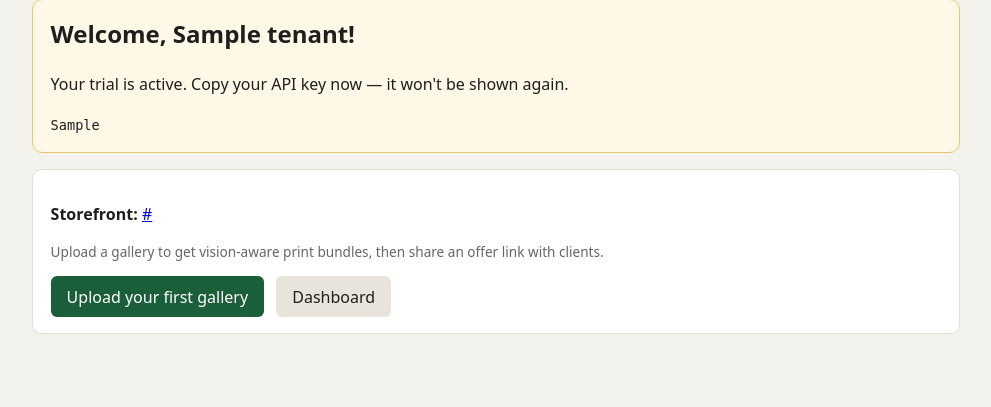
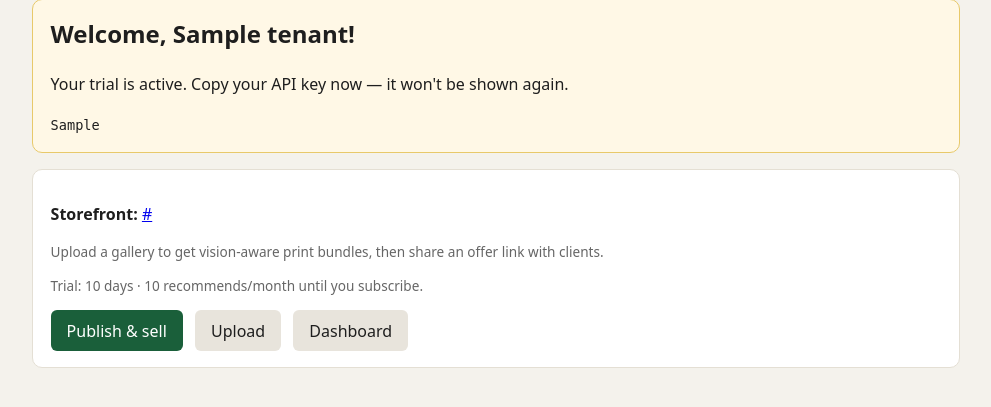
Before and after one commit to Ayyitskevin/plutus, a FastAPI app: template templates/saas_signup_welcome.html in a window 1280 px wide. Shown: the part 111-518 px from the top of the page, without its empty margins (144-1135 px from the left). Run offline with FastAPI, Linux system fonts and the light colour scheme; the template is opened without the code that fills it: most values are stand-ins (such as "Sample title", 1, 10 or a date in 2020); some libraries are stand-ins or nearby versions.

Commit message:
Tier 3: subscription dogfood, notifications wire, flow Stripe sync
- dogfood-subscription.sh: signup → subscription webhook → Pro active
- wire-notifications.sh and sync-stripe-to-flow.sh helpers
- Signup welcome: trial info, sell/upload/billing CTAs
- Test checkout.session.completed for tenant_subscription
- Synced live Stripe keys to flow /opt/mise/.env

```diff
--- a/app/main.py
+++ b/app/main.py
@@ -753,6 +753,8 @@ def ui_saas_signup_post(
             tenant=result["tenant"],
             api_key=api_key,
             store_url=result["store_url"],
+            trial_days=config.SIGNUP_TRIAL_DAYS,
+            trial_cap=config.SIGNUP_TRIAL_RECOMMEND_CAP,
         ),
     )
     response.set_cookie(
--- a/templates/saas_signup_welcome.html
+++ b/templates/saas_signup_welcome.html
@@ -8,7 +8,12 @@
 <div class="card">
   <p><strong>Storefront:</strong> <a href="{{ store_url }}">{{ store_url }}</a></p>
   <p class="small">Upload a gallery to get vision-aware print bundles, then share an offer link with clients.</p>
-  <a class="btn" href="/ui/saas/app/upload">Upload your first gallery</a>
+  <p class="small">Trial: {{ trial_days }} days · {{ trial_cap }} recommends/month until you subscribe.</p>
+  <a class="btn" href="/ui/saas/app/sell">Publish &amp; sell</a>
+  <a class="btn secondary" href="/ui/saas/app/upload" style="margin-left:.5rem">Upload</a>
+  {% if billing_enabled %}
+  <a class="btn secondary" href="/ui/saas/billing" style="margin-left:.5rem">Upgrade to Pro</a>
+  {% endif %}
   <a class="btn secondary" href="/ui/saas/app" style="margin-left:.5rem">Dashboard</a>
 </div>
 {% endblock %}
```
Also changed, not shown: tests/test_billing_stripe.py (+25 -0 lines), 3 other files.
